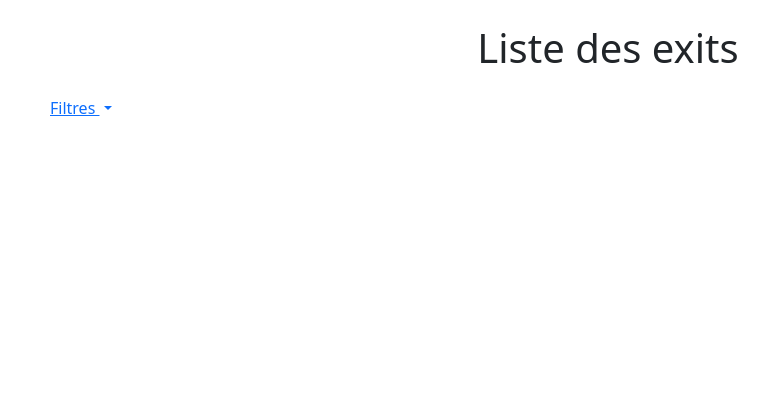
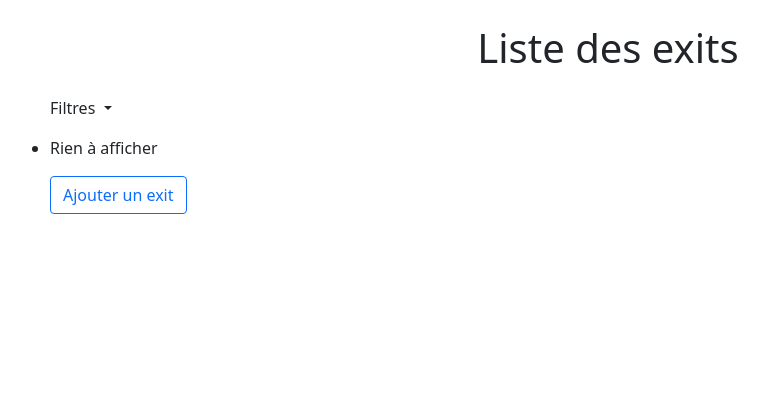
Before and after one commit to WildCodeSchool/2022_03_PHP_Lyon_Base_things, a PHP site: template src/View/exit/index.html.twig in a window 1280 px wide. Shown: the top 420 px of the page, without its empty margins (32-800 px from the left). Run offline with PHP 8.4, Linux system fonts and the light colour scheme; the template is opened without the code that fills it, so the values that code supplies are empty; some libraries are stand-ins or nearby versions.

Commit message:
add form and button

```diff
--- a/src/Controller/ExitController.php
+++ b/src/Controller/ExitController.php
@@ -1,4 +1,5 @@
 <?php
+
 /* creation of the ExitController class to pass requests to the database */
 namespace App\Controller;
 
--- a/src/View/exit/index.html.twig
+++ b/src/View/exit/index.html.twig
@@ -8,20 +8,26 @@
     {# creation of a drop-down list to contain the filters #}
     <div class="container">
     <li class="list-group">
-          <a class="dropdown-toggle" href="#" id="navbarDropdown" role="button" data-bs-toggle="dropdown" aria-expanded="false">
+          <a class="dropdown-toggle link-dark text-decoration-none" href="#" id="navbarDropdown" role="button" data-bs-toggle="dropdown" aria-expanded="false">
             Filtres
           </a>
-        <ul class="dropdown-menu border rounded" aria-labelledby="navbarDropdown">
-            <li>{% include "_departmentList.html.twig" %}</li>
-            <li><hr class="dropdown-divider"></li>
-            <li>{% include "_typeJumpList.html.twig" %}</li>
-        </ul>
+            <ul class="dropdown-menu border rounded center " aria-labelledby="navbarDropdown">
+                <form class="d-grid gap-1" method="get">
+                    <li>{% include "_departmentList.html.twig" %}</li>
+                    <li><hr class="dropdown-divider"></li>
+                    <li>{% include "_typeJumpList.html.twig" %}</li>
+                    <button type="button" class="btn btn-outline-primary mt-3">Filtrer</button
+                </form>
+            </ul>
 
         {# display of the list of exits #}
         <ul class="list-group mt-3">
             {% for exit in exits %}
-                <li class="list-group-item text-center bg-light m-1 border rounded-pill"><a href="/exit/show?id={{ exit.id }}">{{ exit.name}} </a></li>
+                <li class="list-group-item text-center bg-light m-1 border rounded-pill"><a href="/exit/show?id={{ exit.id }}" class="link-dark text-decoration-none">{{ exit.name}} </a></li>
+            {% else %}
+                <li>Rien à afficher</li>
             {% endfor %}
         </ul>
+        <a href="/exit/add"><button type="button" class="btn btn-outline-primary mt-3">Ajouter un exit</button></a>
     </div>
 {% endblock %}
```
